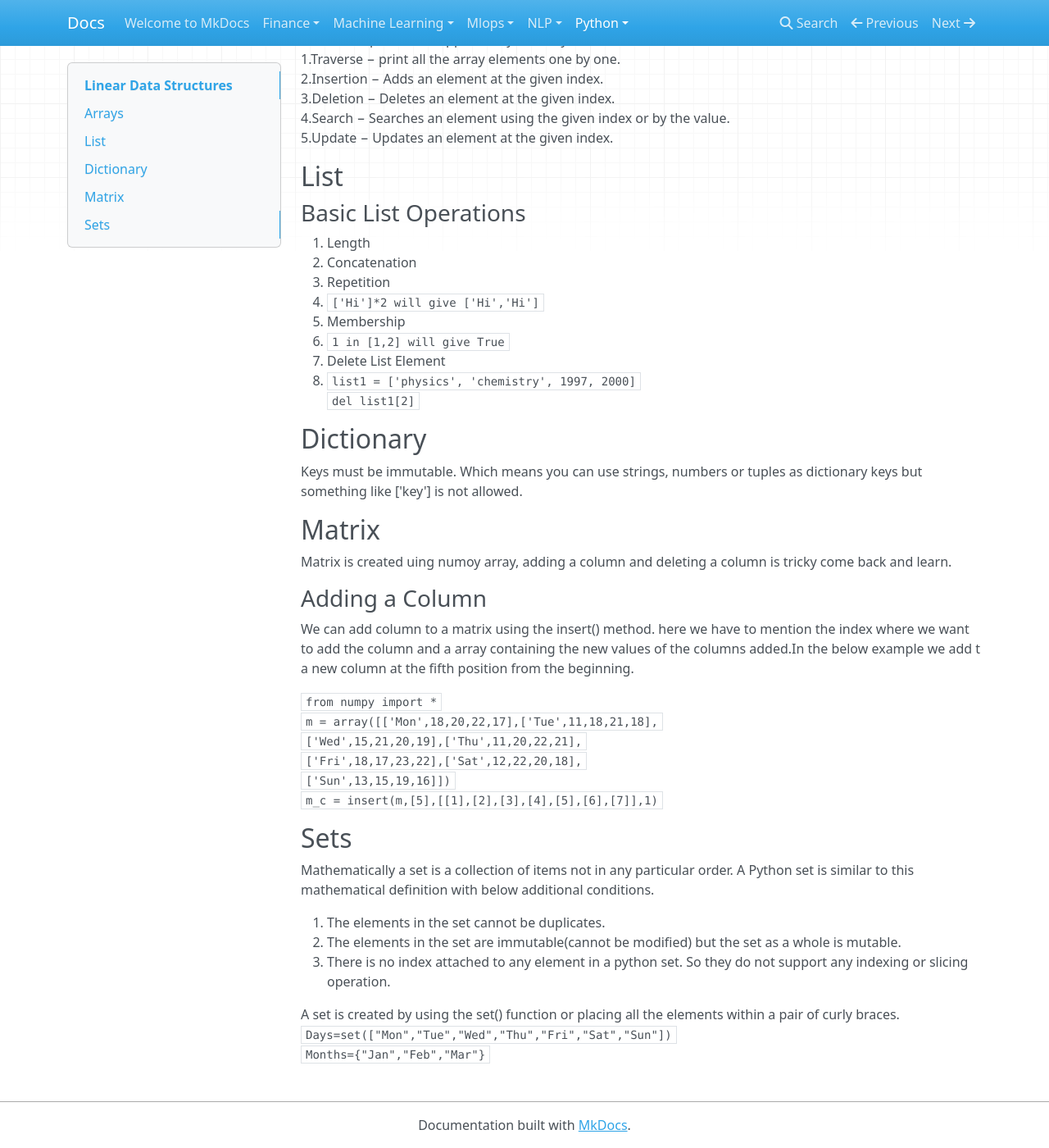
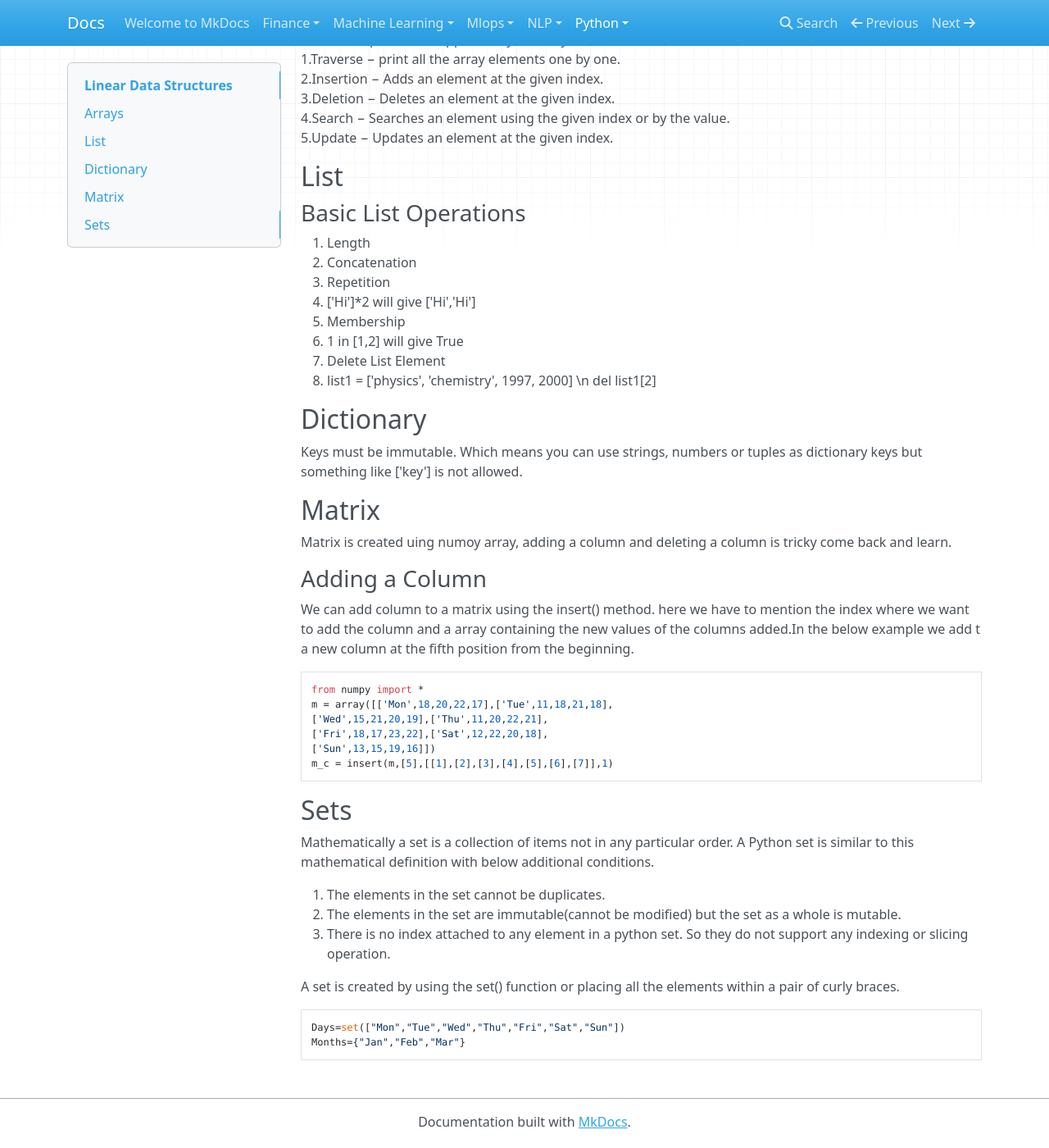
Before and after one commit to ankojubhanuprakash/portfolio_source, an MkDocs documentation site: the page built from docs/Python/Linear DataStructures basics.md, in a window 1280 px wide and 1400 px high, scrolled down 226 px. Shown: the whole window at 82% size. Built offline with MkDocs 1.6.1, drawn with Linux system fonts in a browser that asks for light colours; nearby versions of some CDN libraries.

Commit message:
corrected

````diff
--- a/docs/Python/Linear DataStructures basics .md
+++ b/docs/Python/Linear DataStructures basics.md
@@ -20,12 +20,11 @@ The basic operations supported by an array are as stated below −
 1. Length
 2. Concatenation
 3. Repetition
-   * `['Hi']*2 will give ['Hi','Hi']`
+   * ['Hi']*2 will give ['Hi','Hi']
 4. Membership
-   * `1 in [1,2] will give True`
+   * 1 in [1,2] will give True
 5. Delete List Element
-   * `list1 = ['physics', 'chemistry', 1997, 2000]`
-      `del list1[2]`
+   * list1 = ['physics', 'chemistry', 1997, 2000] \n del list1[2]
 
 ## Dictionary
 
@@ -39,12 +38,14 @@ Matrix is created uing numoy array, adding a column and deleting a column is tri
 
 We can add column to a matrix using the insert() method. here we have to mention the index where we want to add the column and a array containing the new values of the columns added.In the below example we add t a new column at the fifth position from the beginning.
 
-`from numpy import *`
-`m = array([['Mon',18,20,22,17],['Tue',11,18,21,18],`
-`['Wed',15,21,20,19],['Thu',11,20,22,21],`
-`['Fri',18,17,23,22],['Sat',12,22,20,18],`
-`['Sun',13,15,19,16]])`
-`m_c = insert(m,[5],[[1],[2],[3],[4],[5],[6],[7]],1)`
+```python
+from numpy import *
+m = array([['Mon',18,20,22,17],['Tue',11,18,21,18],
+['Wed',15,21,20,19],['Thu',11,20,22,21],
+['Fri',18,17,23,22],['Sat',12,22,20,18],
+['Sun',13,15,19,16]])
+m_c = insert(m,[5],[[1],[2],[3],[4],[5],[6],[7]],1)
+```
 
 ## Sets
 
@@ -55,5 +56,8 @@ Mathematically a set is a collection of items not in any particular order. A Pyt
 3. There is no index attached to any element in a python set. So they do not support any indexing or slicing operation.
 
 A set is created by using the set() function or placing all the elements within a pair of curly braces.
-`Days=set(["Mon","Tue","Wed","Thu","Fri","Sat","Sun"])`
-`Months={"Jan","Feb","Mar"}`
+
+```python
+Days=set(["Mon","Tue","Wed","Thu","Fri","Sat","Sun"])
+Months={"Jan","Feb","Mar"}
+```
````
Also changed, not shown: docs/Python/Linear DataStructures.md (line endings or trailing spaces).
